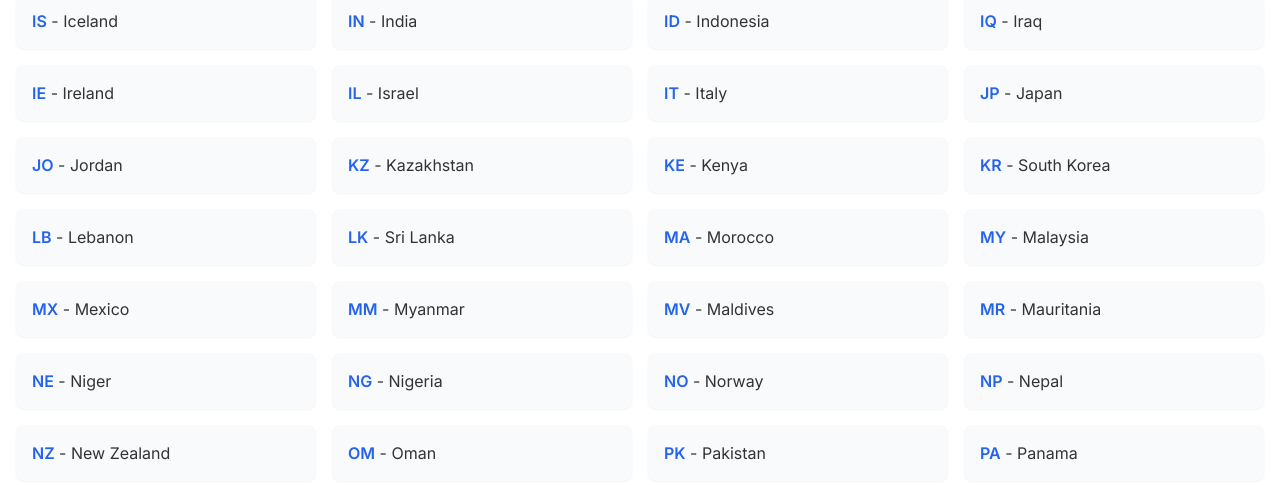
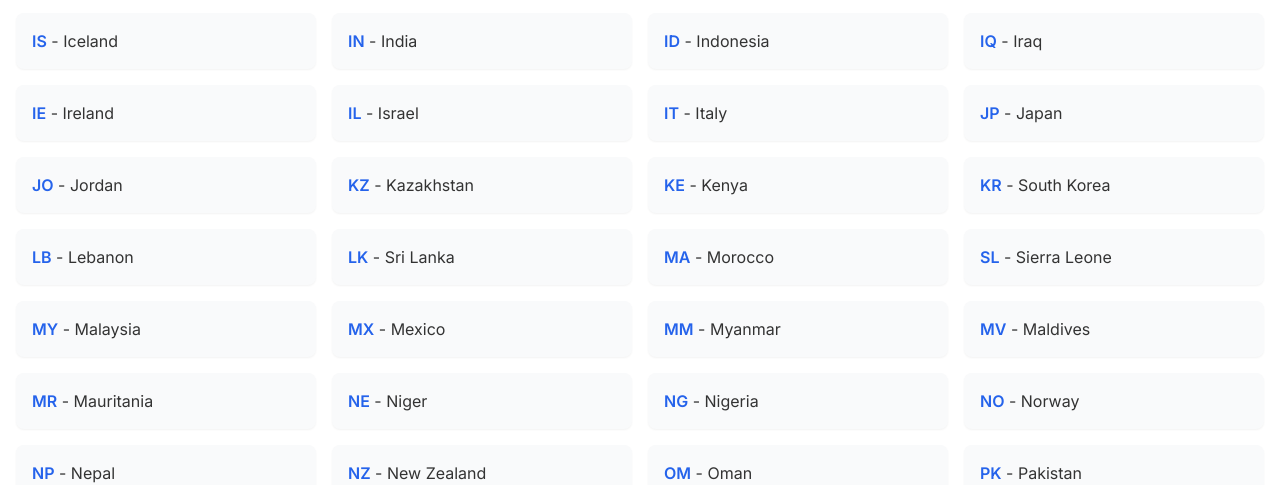
Before and after one commit to abirxdhack/Fake-Address-Gen, a Flask app: page / in a window 1280 px wide. Shown: the part 4680-5165 px from the top of the page. Run offline with Flask 3, Linux system fonts and the light colour scheme; some libraries are stand-ins or nearby versions.

Commit message:
Sierra Leone Added

```diff
--- a/templates/status.html
+++ b/templates/status.html
@@ -133,6 +133,7 @@
                     <option value="PH">Philippines (PH)</option>
                     <option value="PL">Poland (PL)</option>
                     <option value="PT">Portugal (PT)</option>
+					<option value="SL">Sierra Leone (SL)</option>
                     <option value="QA">Qatar (QA)</option>
                     <option value="RO">Romania (RO)</option>
                     <option value="RU">Russia (RU)</option>
@@ -233,6 +234,7 @@
     {"country_code": "IL", "country_name": "Israel"},
     {"country_code": "IT", "country_name": "Italy"},
     {"country_code": "JP", "country_name": "Japan"},
+	{"country_code": "SL", "country_name": "Sierra Leone"},
     {"country_code": "JO", "country_name": "Jordan"},
     {"country_code": "KZ", "country_name": "Kazakhstan"},
     {"country_code": "KE", "country_name": "Kenya"},
@@ -485,6 +487,9 @@
                 <div class="bg-gray-50 p-4 rounded-lg shadow-sm hover:shadow-md transition">
                     <span class="font-semibold text-blue-600">MA</span> - Morocco
                 </div>
+				<div class="bg-gray-50 p-4 rounded-lg shadow-sm hover:shadow-md transition">
+                    <span class="font-semibold text-blue-600">SL</span> - Sierra Leone
+                </div>
                 <div class="bg-gray-50 p-4 rounded-lg shadow-sm hover:shadow-md transition">
                     <span class="font-semibold text-blue-600">MY</span> - Malaysia
                 </div>
```
